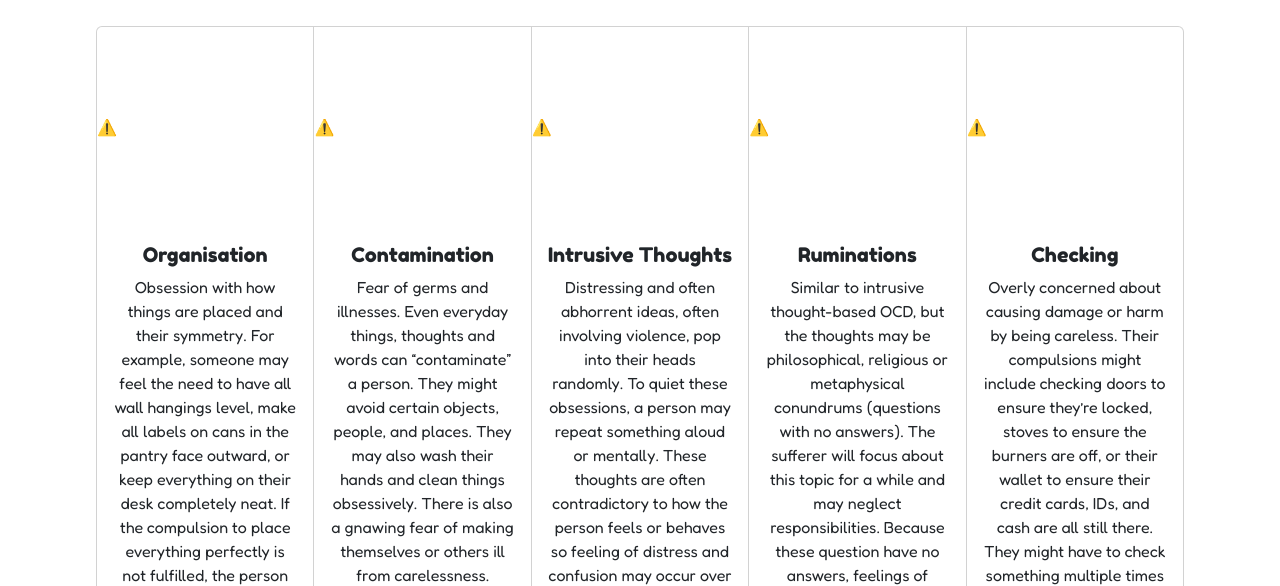
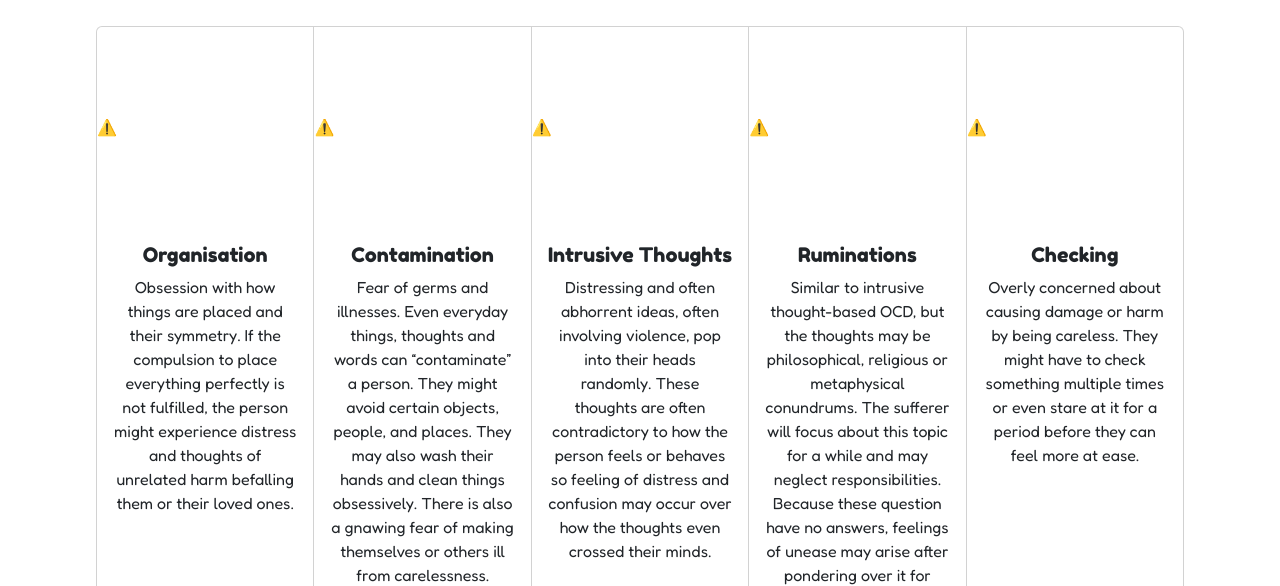
Before and after one commit to sophiaaachow/projectheartcode2022, a plain HTML site: page symptoms-and-treatments.html in a window 1280 px wide. Shown: the part 214-800 px from the top of the page. Drawn offline with nearby package versions, Linux system fonts and the light colour scheme; no server answers.

Commit message:
Update symptoms-and-treatments.html

```diff
--- a/symptoms-and-treatments.html
+++ b/symptoms-and-treatments.html
@@ -48,7 +48,7 @@
           </div>
           <div class="card-body">
             <h5 class="card-title">Organisation</h5>
-            <p class="card-text">Obsession with how things are placed and their symmetry. For example, someone may feel the need to have all wall hangings level, make all labels on cans in the pantry face outward, or keep everything on their desk completely neat. If the compulsion to place everything perfectly is not fulfilled, the person might experience distress and thoughts of unrelated harm befalling them or their loved ones.</p>
+            <p class="card-text">Obsession with how things are placed and their symmetry. If the compulsion to place everything perfectly is not fulfilled, the person might experience distress and thoughts of unrelated harm befalling them or their loved ones.</p>
           </div>
         </div>
         <div class="card">
@@ -66,7 +66,7 @@
           </div>
           <div class="card-body">
             <h5 class="card-title">Intrusive Thoughts</h5>
-            <p class="card-text">Distressing and often abhorrent ideas, often involving violence, pop into their heads randomly. To quiet these obsessions, a person may repeat something aloud or mentally. These thoughts are often contradictory to how the person feels or behaves so feeling of distress and confusion may occur over how the thoughts even crossed their minds.</p>
+            <p class="card-text">Distressing and often abhorrent ideas, often involving violence, pop into their heads randomly. These thoughts are often contradictory to how the person feels or behaves so feeling of distress and confusion may occur over how the thoughts even crossed their minds.</p>
           </div>
         </div>
         <div class="card">
@@ -75,7 +75,7 @@
           </div>
           <div class="card-body">
             <h5 class="card-title">Ruminations</h5>
-            <p class="card-text">Similar to intrusive thought-based OCD, but the thoughts may be philosophical, religious or metaphysical conundrums (questions with no answers). The sufferer will focus about this topic for a while and may neglect responsibilities. Because these question have no answers, feelings of unease may arise after pondering over it for long.</p>
+            <p class="card-text">Similar to intrusive thought-based OCD, but the thoughts may be philosophical, religious or metaphysical conundrums. The sufferer will focus about this topic for a while and may neglect responsibilities. Because these question have no answers, feelings of unease may arise after pondering over it for long.</p>
           </div>
         </div>
         <div class="card">
@@ -84,7 +84,7 @@
           </div>
           <div class="card-body">
             <h5 class="card-title">Checking</h5>
-            <p class="card-text">Overly concerned about causing damage or harm by being careless. Their compulsions might include checking doors to ensure they’re locked, stoves to ensure the burners are off, or their wallet to ensure their credit cards, IDs, and cash are all still there. They might have to check something multiple times or even stare at it for a period before they can feel more at ease. </p>
+            <p class="card-text">Overly concerned about causing damage or harm by being careless. They might have to check something multiple times or even stare at it for a period before they can feel more at ease. </p>
           </div>
         </div>
       </div>
```
